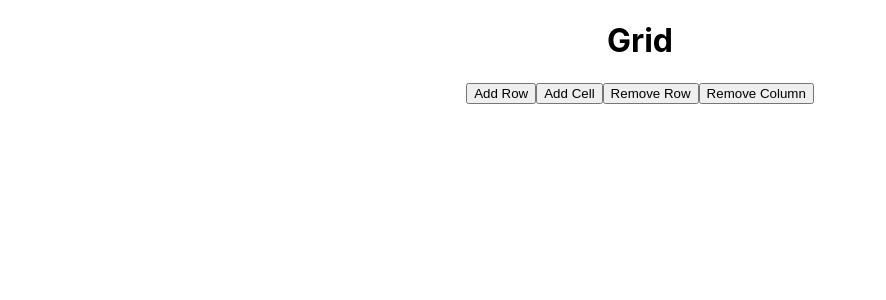
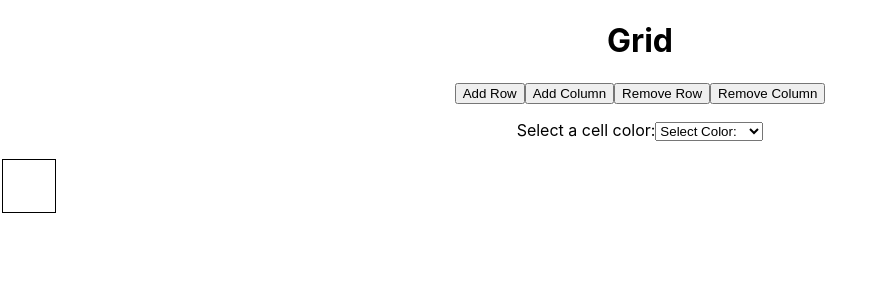
Before and after one commit to YimniChan/ttp-Assignment-8-ReactDom, a React (Create React App) app: page / in a window 1280 px wide. Shown: the top 300 px of the page, without its empty margins (0-886 px from the left). Built offline with nearby package versions, Linux system fonts and the light colour scheme.

Commit message:
fix error

```diff
--- a/src/App.css
+++ b/src/App.css
@@ -1,38 +1,10 @@
 .App {
   text-align: center;
+
 }
 
-.App-logo {
-  height: 40vmin;
-  pointer-events: none;
+td,tr {
+  border: 1px solid black;
+  height: 50px;
+  width: 50px;
 }
-
-@media (prefers-reduced-motion: no-preference) {
-  .App-logo {
-    animation: App-logo-spin infinite 20s linear;
-  }
-}
-
-.App-header {
-  background-color: #282c34;
-  min-height: 100vh;
-  display: flex;
-  flex-direction: column;
-  align-items: center;
-  justify-content: center;
-  font-size: calc(10px + 2vmin);
-  color: white;
-}
-
-.App-link {
-  color: #61dafb;
-}
-
-@keyframes App-logo-spin {
-  from {
-    transform: rotate(0deg);
-  }
-  to {
-    transform: rotate(360deg);
-  }
-}
--- a/src/App.js
+++ b/src/App.js
@@ -47,6 +47,9 @@ class App extends Component {
     }
   };
 
+
+
+
   render() {
     return (
       <>
@@ -57,7 +60,7 @@ class App extends Component {
               Add Row
             </button>
             <button value="addC" onClick={this.handleAddEvent}>
-              Add Cell
+              Add Column
             </button>
             <button value="remR" onClick={this.handleRemEvent}>
               Remove Row
@@ -66,7 +69,19 @@ class App extends Component {
               Remove Column
             </button>
           </div>
+          <div>
+            <p>Select a cell color:
+              <select id = "color-select"  onchange="selectedColor(this.value)">
+                <option value="" selected disabled hidden>Select Color:</option>
+                <option value="#CCCCFF">Lavender Blue</option>
+                <option value="#FFCCD9">Pink Lace </option>
+                <option value="#CCFFCC">Snowy Mint</option>
+                <option value="#CCF2FF">Pattens Blue</option>
+              </select>
+            </p>
+          </div>
         </div>
+
         <Table row={this.state.row} column={this.state.column} />
       </>
     );
--- a/src/components/TableCell.js
+++ b/src/components/TableCell.js
@@ -5,8 +5,7 @@ class TableCell extends Component {
 
     render(){
         return(
-        <td>123</td>
-
+        <td></td>
     )
     }
 }
--- a/src/components/TableRow.js
+++ b/src/components/TableRow.js
@@ -5,8 +5,7 @@ import Table from "./Table";
 class TableRow extends Component {
   render() {
     let tableCells = []; // pushing the columns
-    for (let i = 1; i < this.props.column; i++) {
-      // starts at 1
+    for (let i = 0; i < this.props.column; i++) {
       tableCells.push(<TableCell />);
     }
     return <tr>{tableCells}</tr>;
```
